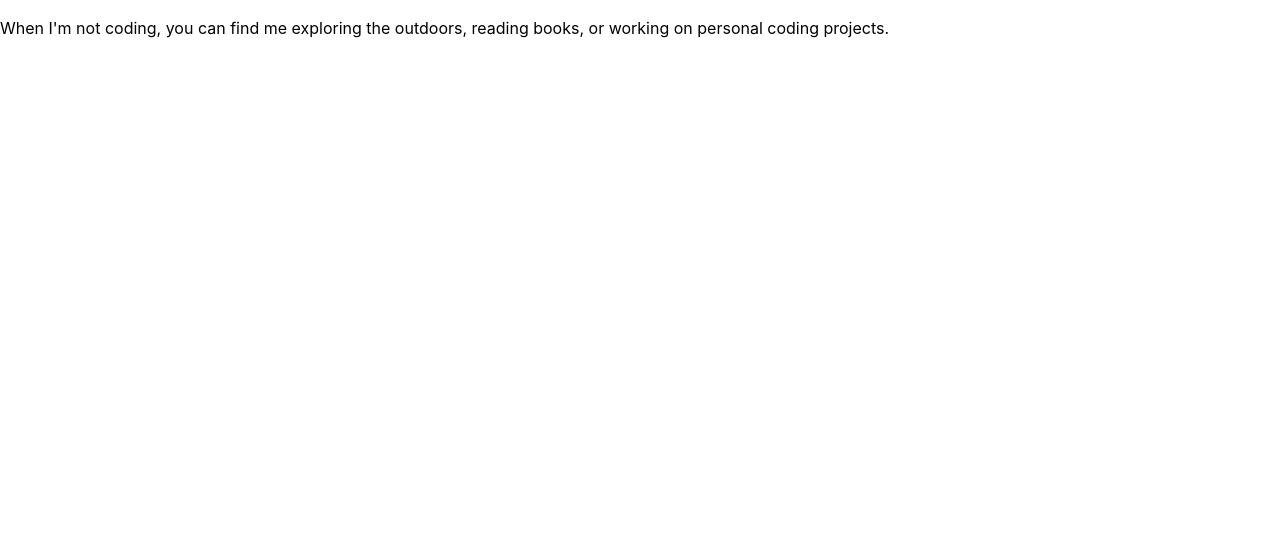
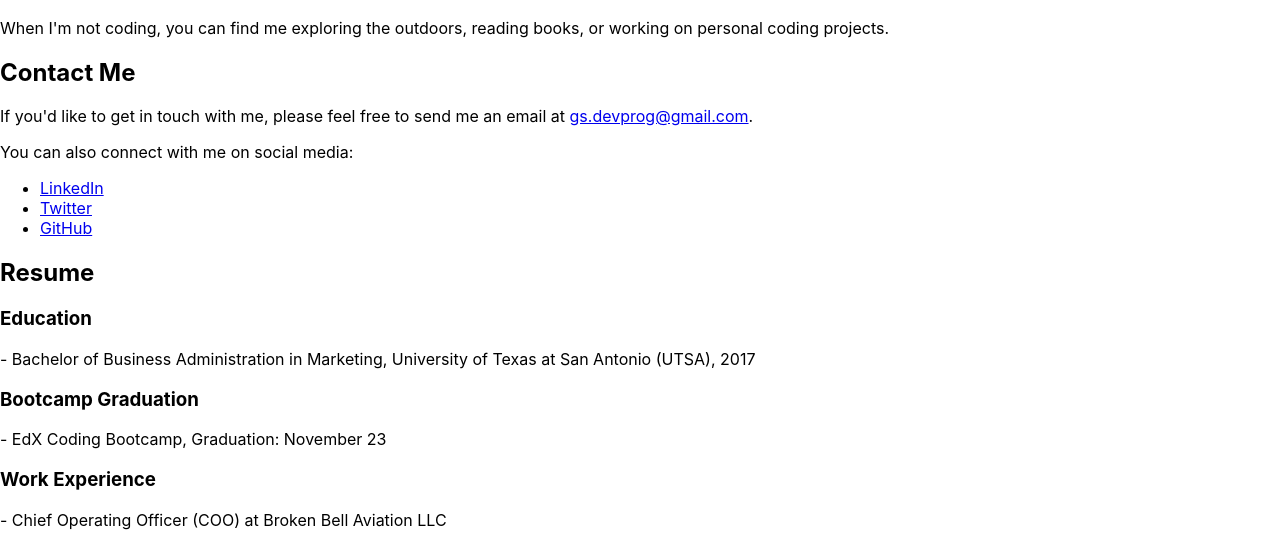
Before and after one commit to sernat243/react-portfolio, a React (Create React App) app: page / in a window 1280 px wide. Shown: the part 314-857 px from the top of the page. Before the commit the page ends 800 px from the top, so only its background shows below. Built offline with nearby package versions, Linux system fonts and the light colour scheme; no server answers.

Commit message:
created contact and resume components

```diff
--- a/src/App.js
+++ b/src/App.js
@@ -2,6 +2,8 @@ import './App.css';
 import Header from "./components/Header";
 import Projects from "./components/Projects";
 import AboutMe from './components/AboutMe';
+import Contact from './components/Contact';
+import Resume from './components/Resume';
 
 function App() {
   return (
@@ -9,6 +11,8 @@ function App() {
       <Header />
       <Projects />
       <AboutMe />
+      <Contact />
+      <Resume />
     </div>
   );
 }
--- a/src/components/Contact.js
+++ b/src/components/Contact.js
@@ -0,0 +1,31 @@
+const Contact = () => {
+    return (
+      <section>
+        <h2>Contact Me</h2>
+        <p>
+          If you'd like to get in touch with me, please feel free to send me an
+          email at <a href="mailto:gs.devprog@gmail.com">gs.devprog@gmail.com</a>.
+        </p>
+        <p>You can also connect with me on social media:</p>
+        <ul>
+          <li>
+            <a href="https://www.linkedin.com/in/yourusername" target="_blank" rel="noopener noreferrer">
+              LinkedIn {/* will update later */}
+            </a>
+          </li>
+          <li>
+            <a href="https://twitter.com/yourusername" target="_blank" rel="noopener noreferrer">
+              Twitter {/* will update later */}
+            </a>
+          </li>
+          <li>
+            <a href="https://github.com/sernat243" target="_blank" rel="noopener noreferrer">
+              GitHub
+            </a>
+          </li>
+        </ul>
+      </section>
+    );
+  };
+
+  export default Contact;
--- /dev/null
+++ b/src/components/Resume.js
@@ -0,0 +1,21 @@
+const Resume = () => {
+    return (
+      <section>
+        <h2>Resume</h2>
+        <h3>Education</h3>
+        <p>
+          - Bachelor of Business Administration in Marketing, University of Texas at San Antonio (UTSA), 2017
+        </p>
+        <h3>Bootcamp Graduation</h3>
+        <p>
+          - EdX Coding Bootcamp, Graduation: November 23
+        </p>
+        <h3>Work Experience</h3>
+        <p>
+          - Chief Operating Officer (COO) at Broken Bell Aviation LLC
+        </p>
+      </section>
+    );
+  };
+
+  export default Resume;
```
